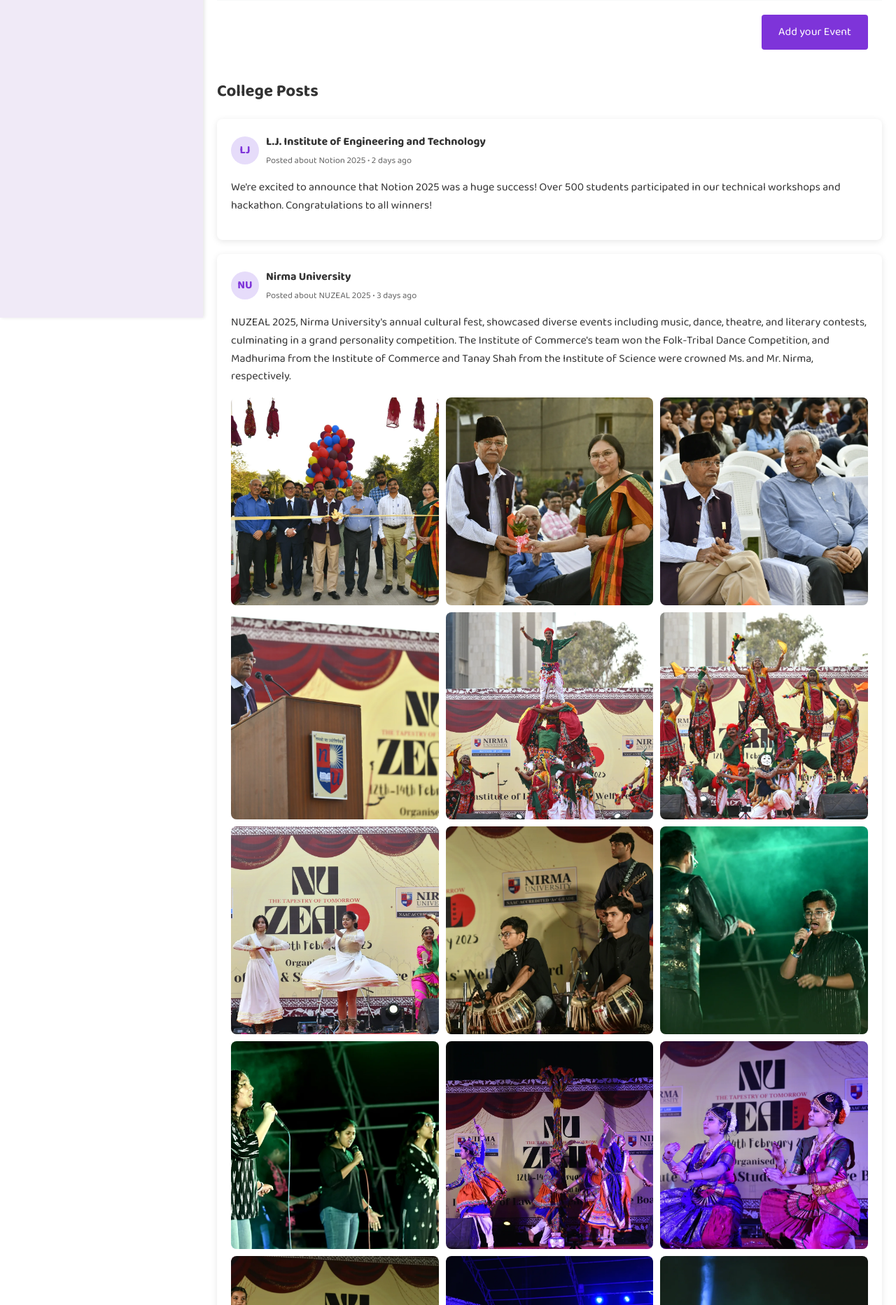
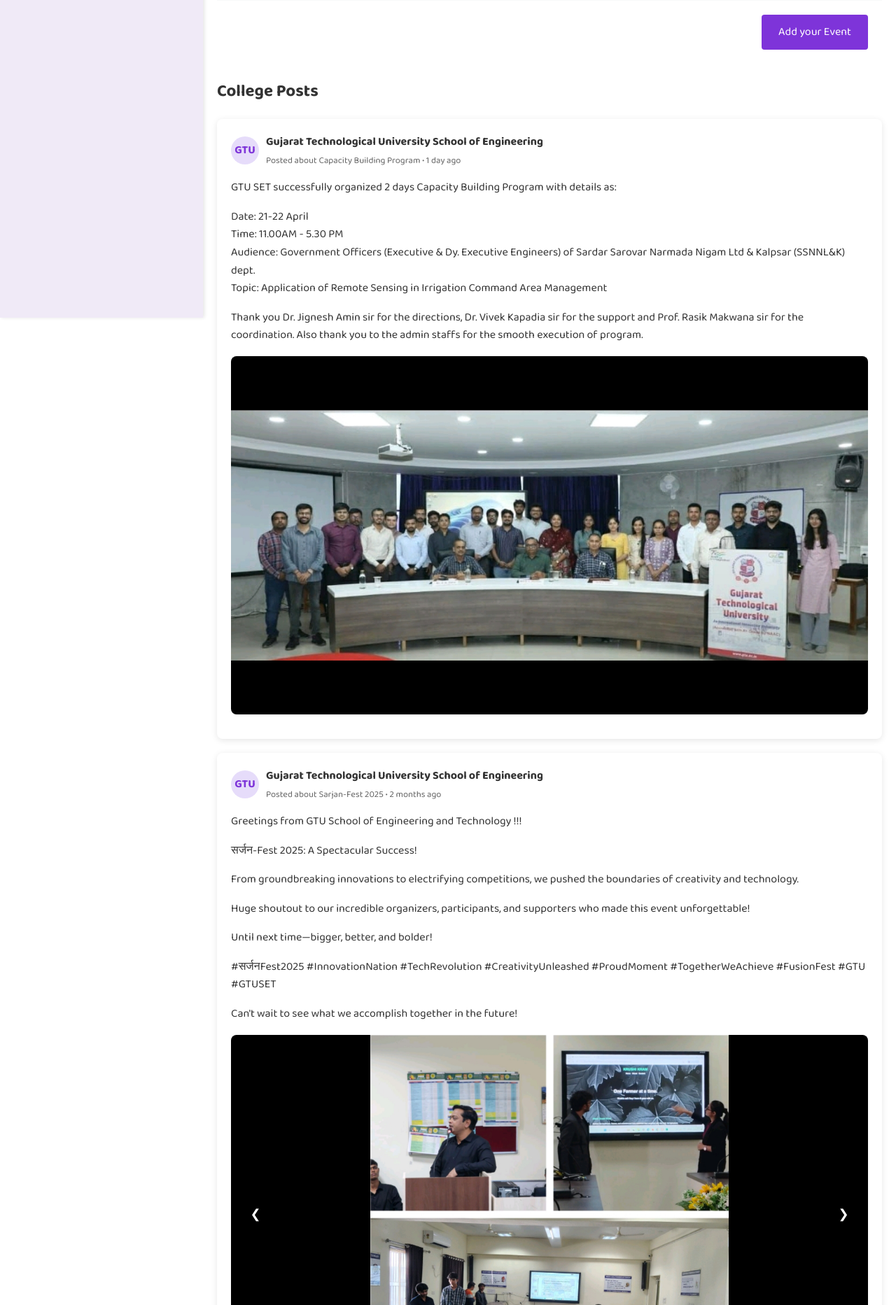
Before and after one commit to DhruvGohel46/COSO, a Django app: template coso_project/templates/index.html in a window 1280 px wide, after a click on "Home". Shown: the part 486-2351 px from the top of the page at 70% size. Run offline with Django 4.2, Linux system fonts and the light colour scheme; the template is opened without the code that fills it, so the values that code supplies are empty; some web fonts are replaced.

Commit message:
college post build up

```diff
--- a/coso_project/static/css/index.css
+++ b/coso_project/static/css/index.css
@@ -546,44 +546,125 @@ form button:hover {
   justify-content: flex-start;
   padding-left: 0;
 }
-/* Photo Cluster for College Posts */
-.post-photos-cluster {
-  display: grid;
-  grid-template-columns: repeat(3, 1fr);
-  gap: 10px;
+/* Remove old post-photos-cluster styles and add new slideshow styles */
+.post-photos {
   margin: 15px 0;
+  background: #f8f8f8;
+  border-radius: 8px;
+  overflow: hidden;
+  width: 100%;
 }
 
-.post-photo {
+.slideshow-container {
+  position: relative;
   width: 100%;
-  border-radius: 8px;
-  overflow: hidden;
-  aspect-ratio: 1/1;
+  aspect-ratio: 16/9;
+  background: #000;
+  margin: 0 auto;
 }
 
-.post-photo img {
+.slides {
   width: 100%;
   height: 100%;
-  object-fit: cover;
-  transition: transform 0.3s ease;
+  position: relative;
 }
 
-.post-photo:hover img {
-  transform: scale(1.05);
+.slides img {
+  position: absolute;
+  top: 0;
+  left: 0;
+  width: 100%;
+  height: 100%;
+  object-fit: contain;
+  opacity: 0;
+  transition: opacity 0.3s ease;
+  display: none;
 }
 
-/* For posts with just one photo, make it larger */
-.post-photos-cluster.single-photo {
-  grid-template-columns: 1fr;
-  max-width: 80%;
+.slides img.active {
+  opacity: 1;
+  display: block;
 }
 
-/* For posts with two photos */
-.post-photos-cluster.two-photos {
-  grid-template-columns: repeat(2, 1fr);
+.prev-btn,
+.next-btn {
+  position: absolute;
+  top: 50%;
+  transform: translateY(-50%);
+  background: rgba(0, 0, 0, 0.5);
+  color: white;
+  border: none;
+  padding: 16px;
+  cursor: pointer;
+  font-size: 18px;
+  border-radius: 50%;
+  width: 50px;
+  height: 50px;
+  display: flex;
+  align-items: center;
+  justify-content: center;
+  transition: background-color 0.3s;
+  z-index: 1;
 }
 
-/* Responsive adjustments */
+.prev-btn:hover,
+.next-btn:hover {
+  background: rgba(0, 0, 0, 0.8);
+}
+
+.prev-btn {
+  left: 10px;
+}
+
+.next-btn {
+  right: 10px;
+}
+
+.slide-counter {
+  position: absolute;
+  bottom: 10px;
+  left: 50%;
+  transform: translateX(-50%);
+  background: rgba(0, 0, 0, 0.5);
+  color: white;
+  padding: 5px 10px;
+  border-radius: 15px;
+  font-size: 14px;
+  z-index: 1;
+}
+
+/* Responsive styles for mobile devices */
+@media (max-width: 768px) {
+  .slideshow-container {
+    aspect-ratio: 4/3;  /* More suitable aspect ratio for mobile */
+  }
+
+  .prev-btn,
+  .next-btn {
+    width: 40px;
+    height: 40px;
+    padding: 12px;
+    font-size: 16px;
+  }
+
+  .prev-btn {
+    left: 5px;
+  }
+
+  .next-btn {
+    right: 5px;
+  }
+
+  .slide-counter {
+    font-size: 12px;
+    padding: 4px 8px;
+  }
+
+  .post-photos {
+    margin: 10px 0;
+    border-radius: 6px;
+  }
+}
 
 /* Improve responsive layout for event cards */
 @media (max-width: 768px) {
@@ -1272,3 +1353,123 @@ button[type="submit"] {
     opacity: 1;
   }
 }
+
+/* Post Photos Styles */
+.post-photos {
+  margin: 15px 0;
+  background: #f8f8f8;
+  border-radius: 8px;
+  overflow: hidden;
+  width: 100%;
+}
+
+.slideshow-container {
+  position: relative;
+  width: 100%;
+  aspect-ratio: 16/9;
+  background: #000;
+  margin: 0 auto;
+}
+
+.slides {
+  width: 100%;
+  height: 100%;
+  position: relative;
+}
+
+.slides img {
+  position: absolute;
+  top: 0;
+  left: 0;
+  width: 100%;
+  height: 100%;
+  object-fit: contain;
+  opacity: 0;
+  transition: opacity 0.3s ease;
+  display: none;
+}
+
+.slides img.active {
+  opacity: 1;
+  display: block;
+}
+
+.prev-btn,
+.next-btn {
+  position: absolute;
+  top: 50%;
+  transform: translateY(-50%);
+  background: rgba(0, 0, 0, 0.5);
+  color: white;
+  border: none;
+  padding: 16px;
+  cursor: pointer;
+  font-size: 18px;
+  border-radius: 50%;
+  width: 50px;
+  height: 50px;
+  display: flex;
+  align-items: center;
+  justify-content: center;
+  transition: background-color 0.3s;
+  z-index: 1;
+}
+
+.prev-btn:hover,
+.next-btn:hover {
+  background: rgba(0, 0, 0, 0.8);
+}
+
+.prev-btn {
+  left: 10px;
+}
+
+.next-btn {
+  right: 10px;
+}
+
+.slide-counter {
+  position: absolute;
+  bottom: 10px;
+  left: 50%;
+  transform: translateX(-50%);
+  background: rgba(0, 0, 0, 0.5);
+  color: white;
+  padding: 5px 10px;
+  border-radius: 15px;
+  font-size: 14px;
+  z-index: 1;
+}
+
+/* Responsive styles for mobile devices */
+@media (max-width: 768px) {
+  .slideshow-container {
+    aspect-ratio: 4/3;  /* More suitable aspect ratio for mobile */
+  }
+
+  .prev-btn,
+  .next-btn {
+    width: 40px;
+    height: 40px;
+    padding: 12px;
+    font-size: 16px;
+  }
+
+  .prev-btn {
+    left: 5px;
+  }
+
+  .next-btn {
+    right: 5px;
+  }
+
+  .slide-counter {
+    font-size: 12px;
+    padding: 4px 8px;
+  }
+
+  .post-photos {
+    margin: 10px 0;
+    border-radius: 6px;
+  }
+}
--- a/coso_project/static/js/index.js
+++ b/coso_project/static/js/index.js
@@ -312,4 +312,63 @@ document.addEventListener('DOMContentLoaded', async function () {
             addEventForm.reset();
         });
     }
+
+    // Initialize slideshows
+    initializeSlideshows();
 });
+
+// Initialize slideshows
+function initializeSlideshows() {
+    const slideshows = document.querySelectorAll('.slideshow-container');
+
+    slideshows.forEach(slideshow => {
+        let currentSlide = 0;
+        const slides = slideshow.querySelectorAll('.slides img');
+        const prevBtn = slideshow.querySelector('.prev-btn');
+        const nextBtn = slideshow.querySelector('.next-btn');
+        const counter = slideshow.querySelector('.slide-counter');
+
+        if (slides.length <= 1) {
+            // Hide navigation if only one image
+            if (prevBtn) prevBtn.style.display = 'none';
+            if (nextBtn) nextBtn.style.display = 'none';
+            if (counter) counter.style.display = 'none';
+            return;
+        }
+
+        function updateSlide(index) {
+            slides.forEach(slide => slide.classList.remove('active'));
+            currentSlide = (index + slides.length) % slides.length;
+            slides[currentSlide].classList.add('active');
+            if (counter) {
+                counter.textContent = `${currentSlide + 1} / ${slides.length}`;
+            }
+        }
+
+        if (prevBtn) {
+            prevBtn.addEventListener('click', (e) => {
+                e.preventDefault();
+                updateSlide(currentSlide - 1);
+            });
+        }
+
+        if (nextBtn) {
+            nextBtn.addEventListener('click', (e) => {
+                e.preventDefault();
+                updateSlide(currentSlide + 1);
+            });
+        }
+
+        // Keyboard navigation
+        slideshow.addEventListener('keydown', (e) => {
+            if (e.key === 'ArrowLeft') {
+                updateSlide(currentSlide - 1);
+            } else if (e.key === 'ArrowRight') {
+                updateSlide(currentSlide + 1);
+            }
+        });
+
+        // Initialize first slide
+        updateSlide(0);
+    });
+}
--- a/coso_project/templates/index.html
+++ b/coso_project/templates/index.html
@@ -274,27 +274,68 @@
         <section id="user-posts" class="user-posts-section">
           <h2>College Posts</h2>
 
-          <!-- Example User Post -->
+              <!-- Added GTU Post -->
               <div class="post-card">
                 <div class="post-header">
-              <div class="post-avatar">LJ</div>
+                  <div class="post-avatar">GTU</div>
                   <div class="post-meta">
-                <div class="post-author">
-                  L.J. Institute of Engineering and Technology
+                    <div class="post-author">Gujarat Technological University School of Engineering</div>
+                    <div class="post-details">Posted about Capacity Building Program • 1 day ago</div>
                   </div>
-                <div class="post-details">
-                  Posted about Notion 2025 • 2 days ago
+                </div>
+                <div class="post-content">
+                  <p>GTU SET successfully organized 2 days Capacity Building Program with details as:</p>
+                  <p>Date: 21-22 April<br>
+                  Time: 11.00AM - 5.30 PM<br>
+                  Audience: Government Officers (Executive & Dy. Executive Engineers) of Sardar Sarovar Narmada Nigam Ltd & Kalpsar (SSNNL&K) dept.<br>
+                  Topic: Application of Remote Sensing in Irrigation Command Area Management</p>
+                  <p>Thank you Dr. Jignesh Amin sir for the directions, Dr. Vivek Kapadia sir for the support and Prof. Rasik Makwana sir for the coordination. Also thank you to the admin staffs for the smooth execution of program.</p>
+                </div>
+                <!-- Added image section -->
+                <div class="post-photos">
+                  <div class="slideshow-container">
+                    <div class="slides">
+                      <img src="../static/images/LinkedIn1.jpg" alt="GTU SET Program Image" class="active">
                     </div>
                   </div>
                 </div>
-            <div class="post-content">
-              <p>
-                We're excited to announce that Notion 2025 was a huge success!
-                Over 500 students participated in our technical workshops and
-                hackathon. Congratulations to all winners!
-              </p>
+              </div>
+
+              <!-- Added GTU Sarjan-Fest Post -->
+              <div class="post-card">
+                <div class="post-header">
+                  <div class="post-avatar">GTU</div>
+                  <div class="post-meta">
+                    <div class="post-author">Gujarat Technological University School of Engineering</div>
+                    <div class="post-details">Posted about Sarjan-Fest 2025 • 2 months ago</div>
                   </div>
                 </div>
+                <div class="post-content">
+                  <p>Greetings from GTU School of Engineering and Technology !!!</p>
+                  <p>सर्जन-Fest 2025: A Spectacular Success!</p>
+                  <p>From groundbreaking innovations to electrifying competitions, we pushed the boundaries of creativity and technology.</p>
+                  <p>Huge shoutout to our incredible organizers, participants, and supporters who made this event unforgettable!</p>
+                  <p>Until next time—bigger, better, and bolder!</p>
+                  <p class="hashtags">#सर्जनFest2025 #InnovationNation #TechRevolution #CreativityUnleashed #ProudMoment #TogetherWeAchieve #FusionFest #GTU #GTUSET</p>
+                  <p>Can't wait to see what we accomplish together in the future!</p>
+                </div>
+                <!-- Photo grid -->
+                <div class="post-photos">
+                  <div class="slideshow-container">
+                    <div class="slides">
+                      <img src="../static/images/L1.jpg" alt="Sarjan-Fest Image 1" class="active">
+                      <img src="../static/images/L2.jpg" alt="Sarjan-Fest Image 2">
+                      <img src="../static/images/L3.jpg" alt="Sarjan-Fest Image 3">
+                    </div>
+                    <button class="prev-btn" aria-label="Previous image">❮</button>
+                    <button class="next-btn" aria-label="Next image">❯</button>
+                    <div class="slide-counter">1 / 3</div>
+                  </div>
+                </div>
+              </div>
+
+          <!-- Example User Post -->
+
 
           <!-- Another Example User Post -->
           <div class="post-card">
@@ -319,108 +360,30 @@
               </p>
             </div>
             <!-- Photo cluster with multiple images -->
-            <div class="post-photos-cluster">
-              <div class="post-photo featured">
-                <img
-                  src="../static/images/nirma/nirmauni-10-04-2025-0001.webp"
-                  alt="NUZEAL 2025 Image 1"
-                />
+            <div class="post-photos">
+              <div class="slideshow-container">
+                <div class="slides">
+                  <img src="../static/images/nirma/nirmauni-10-04-2025-0001.webp" alt="NUZEAL 2025 Image 1" class="active">
+                  <img src="../static/images/nirma/nirmauni-10-04-2025-0002.webp" alt="NUZEAL 2025 Image 2">
+                  <img src="../static/images/nirma/nirmauni-10-04-2025-0003.webp" alt="NUZEAL 2025 Image 3">
+                  <img src="../static/images/nirma/nirmauni-10-04-2025-0004.webp" alt="NUZEAL 2025 Image 4">
+                  <img src="../static/images/nirma/nirmauni-10-04-2025-0005.webp" alt="NUZEAL 2025 Image 5">
+                  <img src="../static/images/nirma/nirmauni-10-04-2025-0006.webp" alt="NUZEAL 2025 Image 6">
+                  <img src="../static/images/nirma/nirmauni-10-04-2025-0007.webp" alt="NUZEAL 2025 Image 7">
+                  <img src="../static/images/nirma/nirmauni-10-04-2025-0008.webp" alt="NUZEAL 2025 Image 8">
+                  <img src="../static/images/nirma/nirmauni-10-04-2025-0009.webp" alt="NUZEAL 2025 Image 9">
+                  <img src="../static/images/nirma/nirmauni-10-04-2025-0010.webp" alt="NUZEAL 2025 Image 10">
+                  <img src="../static/images/nirma/nirmauni-10-04-2025-0011.webp" alt="NUZEAL 2025 Image 11">
+                  <img src="../static/images/nirma/nirmauni-10-04-2025-0012.webp" alt="NUZEAL 2025 Image 12">
+                  <img src="../static/images/nirma/nirmauni-10-04-2025-0013.webp" alt="NUZEAL 2025 Image 13">
+                  <img src="../static/images/nirma/nirmauni-10-04-2025-0014.webp" alt="NUZEAL 2025 Image 14">
+                  <img src="../static/images/nirma/nirmauni-10-04-2025-0015.webp" alt="NUZEAL 2025 Image 15">
+                  <img src="../static/images/nirma/nirmauni-10-04-2025-0016.webp" alt="NUZEAL 2025 Image 16">
+                  <img src="../static/images/nirma/nirmauni-10-04-2025-0017.webp" alt="NUZEAL 2025 Image 17">
                 </div>
-              <div class="post-photo">
-                <img
-                  src="../static/images/nirma/nirmauni-10-04-2025-0002.webp"
-                  alt="NUZEAL 2025 Image 2"
-                />
-              </div>
-              <div class="post-photo">
-                <img
-                  src="../static/images/nirma/nirmauni-10-04-2025-0003.webp"
-                  alt="NUZEAL 2025 Image 3"
-                />
-              </div>
-              <div class="post-photo">
-                <img
-                  src="../static/images/nirma/nirmauni-10-04-2025-0004.webp"
-                  alt="NUZEAL 2025 Image 4"
-                />
-              </div>
-              <div class="post-photo">
-                <img
-                  src="../static/images/nirma/nirmauni-10-04-2025-0005.webp"
-                  alt="NUZEAL 2025 Image 5"
-                />
-              </div>
-              <div class="post-photo">
-                <img
-                  src="../static/images/nirma/nirmauni-10-04-2025-0006.webp"
-                  alt="NUZEAL 2025 Image 6"
-                />
-              </div>
-              <div class="post-photo">
-                <img
-                  src="../static/images/nirma/nirmauni-10-04-2025-0007.webp"
-                  alt="NUZEAL 2025 Image 7"
-                />
-              </div>
-              <div class="post-photo">
-                <img
-                  src="../static/images/nirma/nirmauni-10-04-2025-0008.webp"
-                  alt="NUZEAL 2025 Image 8"
-                />
-              </div>
-              <div class="post-photo">
-                <img
-                  src="../static/images/nirma/nirmauni-10-04-2025-0009.webp"
-                  alt="NUZEAL 2025 Image 9"
-                />
-              </div>
-              <div class="post-photo">
-                <img
-                  src="../static/images/nirma/nirmauni-10-04-2025-0010.webp"
-                  alt="NUZEAL 2025 Image 10"
-                />
-              </div>
-              <div class="post-photo">
-                <img
-                  src="../static/images/nirma/nirmauni-10-04-2025-0011.webp"
-                  alt="NUZEAL 2025 Image 11"
-                />
-              </div>
-              <div class="post-photo">
-                <img
-                  src="../static/images/nirma/nirmauni-10-04-2025-0012.webp"
-                  alt="NUZEAL 2025 Image 12"
-                />
-              </div>
-              <div class="post-photo">
-                <img
-                  src="../static/images/nirma/nirmauni-10-04-2025-0013.webp"
-                  alt="NUZEAL 2025 Image 13"
-                />
-              </div>
-              <div class="post-photo">
-                <img
-                  src="../static/images/nirma/nirmauni-10-04-2025-0014.webp"
-                  alt="NUZEAL 2025 Image 14"
-                />
-              </div>
-              <div class="post-photo">
-                <img
-                  src="../static/images/nirma/nirmauni-10-04-2025-0015.webp"
-                  alt="NUZEAL 2025 Image 15"
-                />
-              </div>
-              <div class="post-photo">
-                <img
-                  src="../static/images/nirma/nirmauni-10-04-2025-0016.webp"
-                  alt="NUZEAL 2025 Image 16"
-                />
-              </div>
-              <div class="post-photo">
-                <img
-                  src="../static/images/nirma/nirmauni-10-04-2025-0017.webp"
-                  alt="NUZEAL 2025 Image 17"
-                />
+                <button class="prev-btn" aria-label="Previous image">❮</button>
+                <button class="next-btn" aria-label="Next image">❯</button>
+                <div class="slide-counter">1 / 17</div>
               </div>
             </div>
           </div>
```
Also changed, not shown: coso_project/static/images/Agone Sports.jpg, coso_project/static/images/Innovision.jpg, coso_project/static/images/L1.jpg (added), coso_project/static/images/L2.jpg (added), coso_project/static/images/L3.jpg (added), coso_project/static/images/LinkedIn1.jpg (added). Lines whose indentation alone changed are shown as unchanged.
